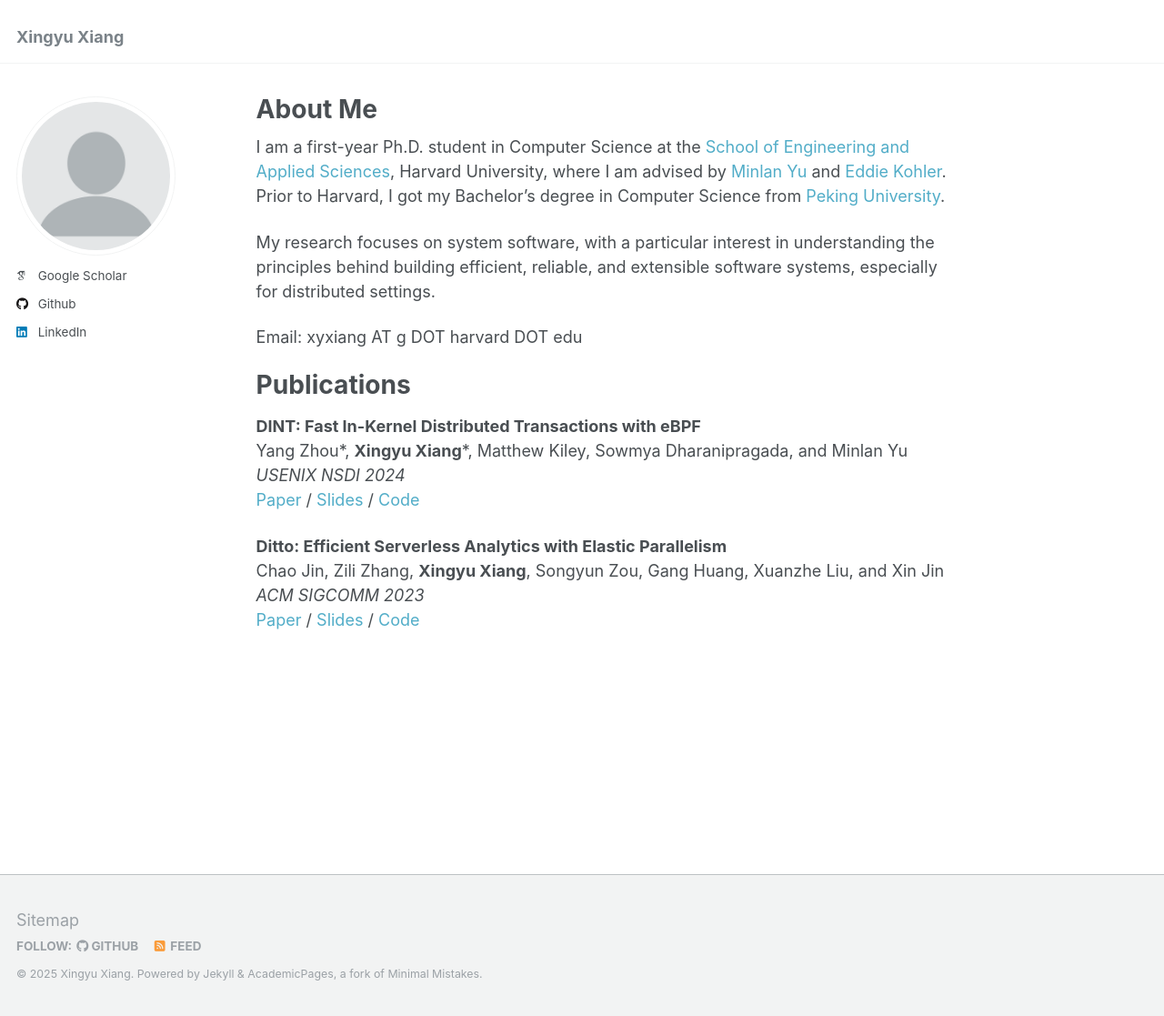
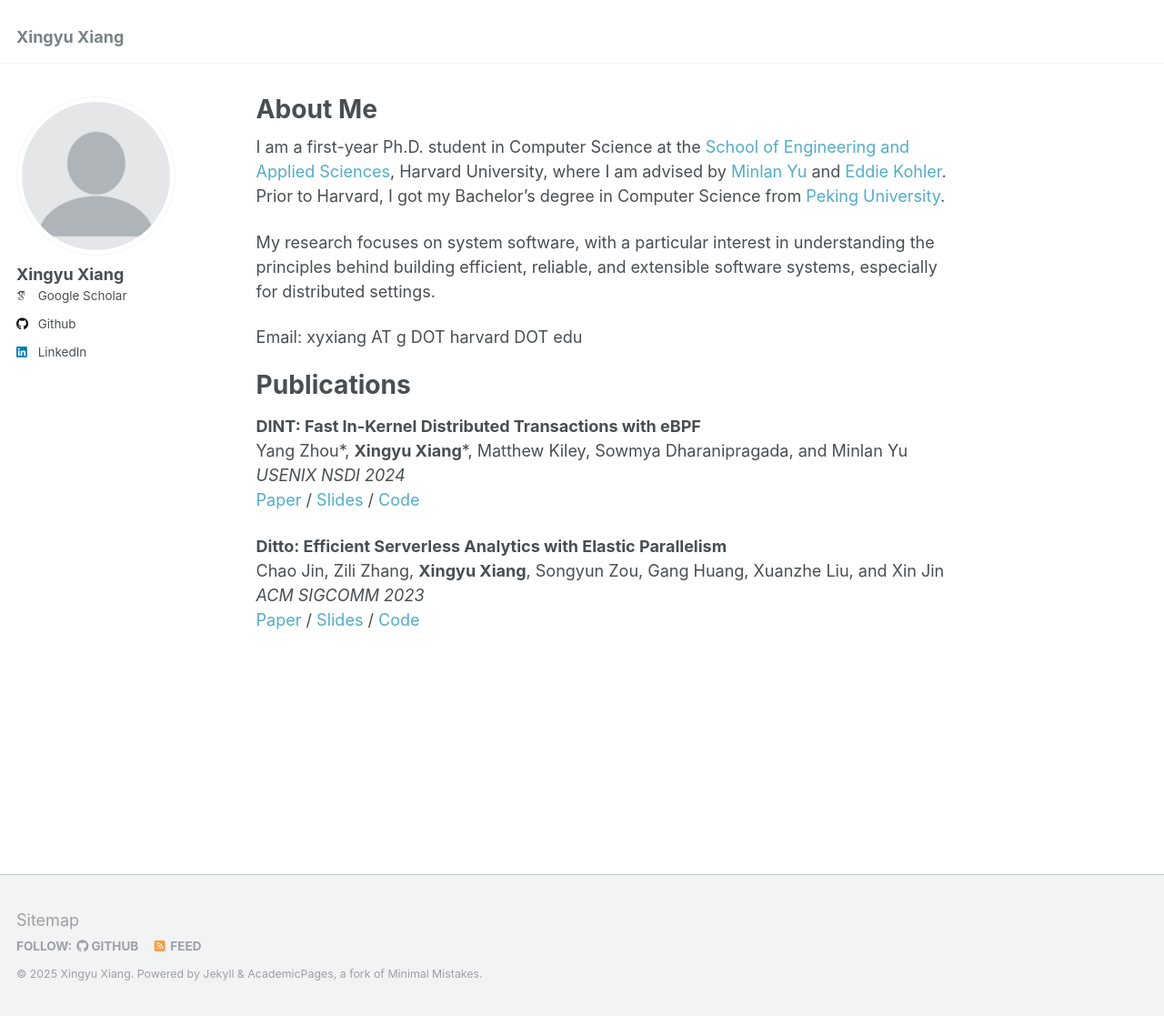
Before and after one commit to xyxiang7/xyxiang7.github.io, a Jekyll site: the page built from _pages/about.md, in a window 1280 px wide and 1117 px high. Shown: the whole window at 91% size. Built offline with Jekyll 4.4.1, drawn with Linux system fonts in a browser that asks for light colours; some web fonts are replaced.

Commit message:
Add name

```diff
--- a/_includes/author-profile.html
+++ b/_includes/author-profile.html
@@ -15,7 +15,7 @@
   </div>
 
   <div class="author__content">
-    <h3 class="author__name">{{ }}</h3>
+    <h3 class="author__name">{{ author.name }}</h3>
     {% if author.pronouns %}<p class="author__pronouns">{{ author.pronouns }}</p>{% endif %}
     {% if author.bio %}<p class="author__bio">{{ author.bio }}</p>{% endif %}
   </div>
```
